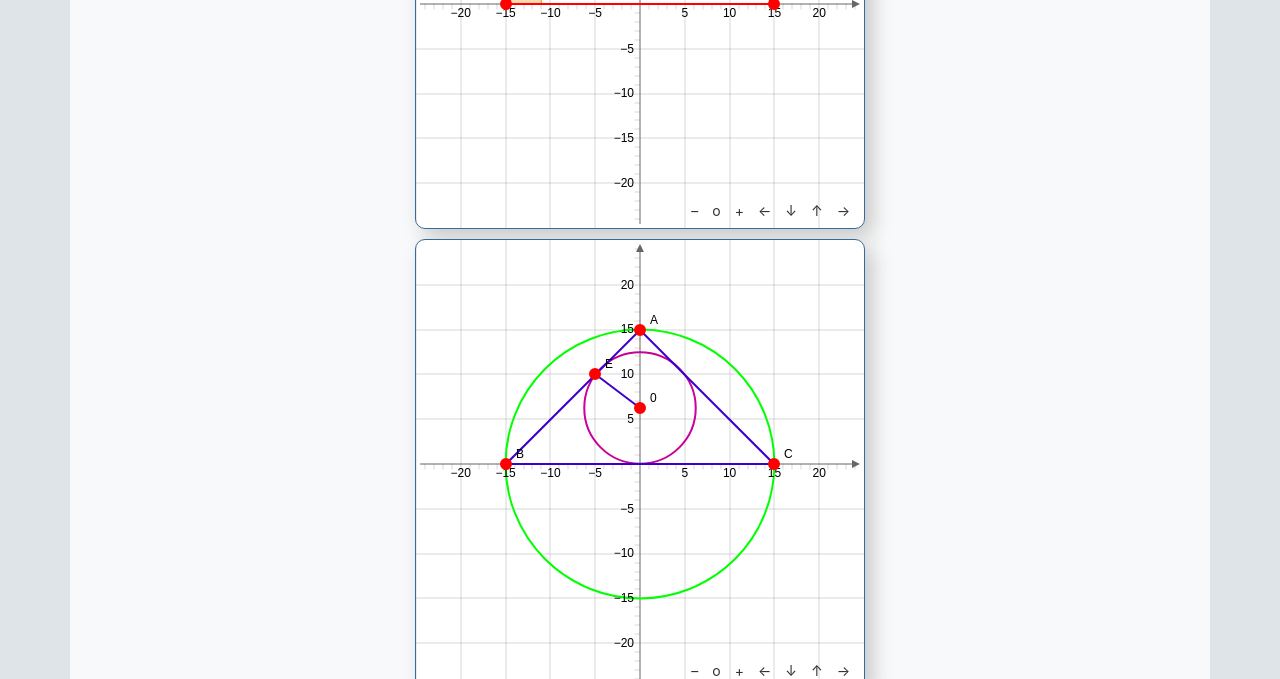
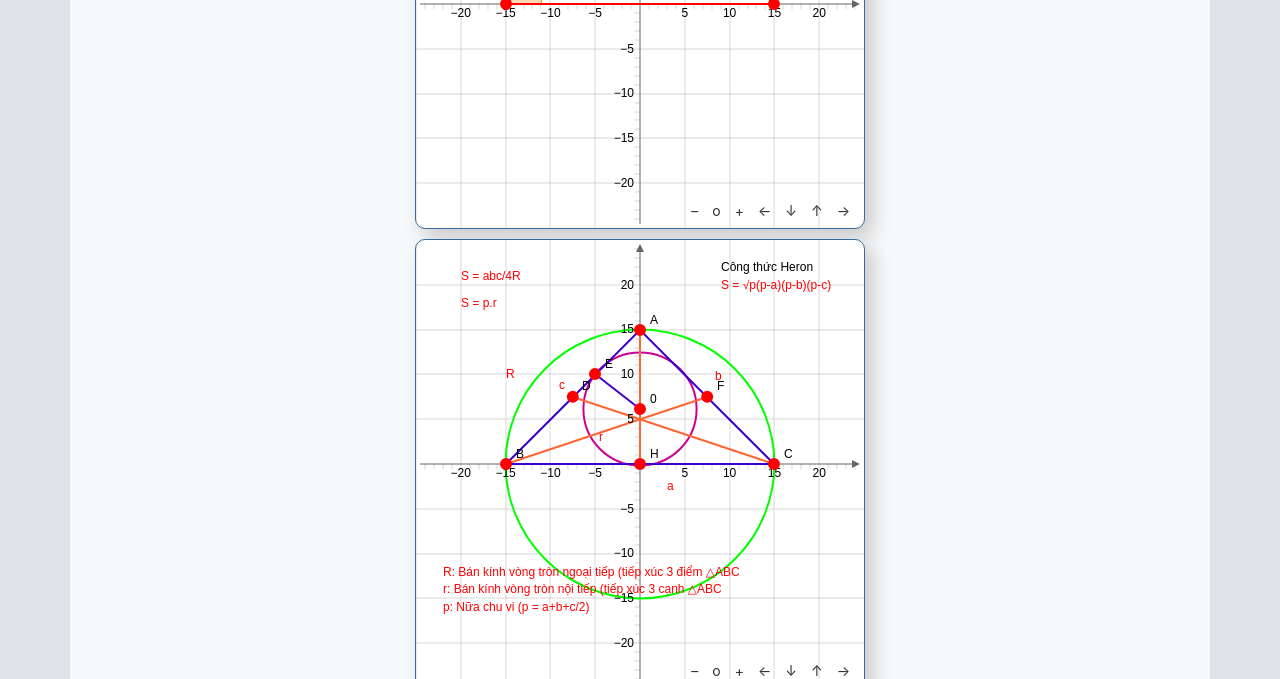
Before and after one commit to tranduclinh197/tranduclinh197.github.io, a Jekyll site: the page built from _posts/change_file/2019-09-13-on-lai-toan-hinh-co-ban.md, in a window 1280 px wide and 1400 px high, scrolled down 7544 px. Shown: the top 679 px of the window. Built offline with Jekyll 4.4.1, drawn with Linux system fonts in a browser that asks for light colours; some of the changed text lies outside the part shown; grey boxes are pictures that could not be loaded.

```diff
--- a/_posts/change_file/2019-09-13-on-lai-toan-hinh-co-ban.md
+++ b/_posts/change_file/2019-09-13-on-lai-toan-hinh-co-ban.md
@@ -90,8 +90,6 @@ Khác biệt lớn nhất khi thiết kế icon theo ý muốn ta phải sử d
 
 <div id="acreage_2" class="jxgbox jxgControll_embed"></div>
 
-![image-title-here](/assets/img/img-post/toan-hinh-co-ban-p1/dien-tich-2.png){:width="100%"}
-
 * **Định lý hàm số (sin)**
     * `a/sinA = b/sinB = c/sinC = 2R`
 
@@ -101,17 +99,14 @@ Khác biệt lớn nhất khi thiết kế icon theo ý muốn ta phải sử d
     * `c^2 = a^2 + b^2 - 2ab . cosC`
 
 * **Đường trung tuyến** là đường thẳng hạ từ đỉnh xuống trung điểm cạnh đối diện.
+* **Trọng tâm** là giao nhau của 3 đường trung tuyến.
 
-![image-title-here](/assets/img/img-post/toan-hinh-co-ban-p1/trung-tuyen.png){:width="100%"}
-<hr/>
-* **Trọng tâm** là giao nhau của 3 đường trung tuyến.
+<div id="median_line" class="jxgbox jxgControll_embed"></div>
+
 => G là trọng tâm.<br/>
     * `AG = 2/3 AM`
     * `GM = 1/3 AM`
     * `AM = 1/3 GM`
-
-![image-title-here](/assets/img/img-post/toan-hinh-co-ban-p1/trong-tam.png){:width="100%"}
-<hr/>
 
 * **Trực tâm** là giao nhau của 3 đường cao<br/>
 => H là trọng tâm
--- a/assets/js/main.js
+++ b/assets/js/main.js
@@ -1 +1 @@
-import { one_point, two_point, midpoint, threedot, triangle, high_road, pitago, trigonometric, acreage, acreage_2 } from './post/basicgeometry.js';
+import { one_point, two_point, midpoint, threedot, triangle, high_road, pitago, trigonometric, acreage, acreage_2, median_line } from './post/basicgeometry.js';
--- a/assets/js/post/basicgeometry.js
+++ b/assets/js/post/basicgeometry.js
@@ -17,7 +17,7 @@ function midpoint() {
   point[0] = mid_point.create('point',[-10,5], {name:'A',size:4});
   point[1] = mid_point.create('point',[20,5], {name:'B',size:4});
   point[2] = mid_point.create('point',[5,-5], {name:'N',size:4});
-  point[3] = mid_point.create('point',[5,5], {name:'M',size:5});
+  point[3] = mid_point.create('midpoint', [point[0], point[1]], {name:'M',size:4});
   mid_point.create('text', [8, 6, "Trung điểm"]);
 
 function line_point (x, y, color='#208', sF = false, sL = false) {
@@ -119,7 +119,8 @@ function pitago () {
   point[0] = board.create('point',[-15,-15], {name:'A',size:4});
   point[1] = board.create('point',[-15,15], {name:'B',size:4});
   point[2] = board.create('point',[15,-15], {name:'C',size:4});
-  point[3] = board.create('point',[0,0], {name:'H',size:4});
+  point[3] = board.create('midpoint', [point[1], point[2]], {name:'H',size:4});
+
   board.create('text', [-10, 10, "Hình chiếu"]);
   board.create('text', [-21, 3, "Đường xiên"]);
   board.create('text', [-10, -9, "Đường cao"]);
@@ -192,10 +193,18 @@ function acreage_2 () {
   point[0] = board.create('point',[0,15], {name:'A',size:4});
   point[1] = board.create('point',[-15,0], {name:'B',size:4});
   point[2] = board.create('point',[15,0], {name:'C',size:4});
-  point[3] = board.create('point',[0,6.3], {name:'0',size:4});
-  point[4] = board.create('point',[-5,10], {name:'E',size:4});
+  point[3] = board.create('midpoint', [point[1], point[2]], {name:'H',size:4});
+  point[4] = board.create('point',[0,6.14], {name:'0',size:4});
+  point[5] = board.create('point',[-5,10], {name:'E',size:4});
+  point[6] = board.create('midpoint', [point[0], point[1]], {name:'D',size:4});
+  point[7] = board.create('midpoint', [point[0], point[2]], {name:'F',size:4});
+
+
+  // point[5] = board.create('midpoint', [point[0], point[4]], {name:'E',size:4});
+
+
   board.create('circle',[point[0], point[1], point[2]], {strokeColor:'#00ff00',strokeWidth:2});
-  board.create('circle',[point[3], point[4]], {strokeColor:'rgb(202, 0, 151)', strokeWidth:2});
+  board.create('circle',[point[4], point[5]], {strokeColor:'rgb(202, 0, 151)', strokeWidth:2});
 
 
 
@@ -206,6 +215,55 @@ function acreage_2 () {
   line_point("A","C");
   line_point("B","C");
   line_point("0","E");
+  line_point("A","H", "#FF6633");
+  line_point("B","F", "#FF6633");
+  line_point("C","D", "#FF6633");
+
+
+  board.create('text', [3, -2.5, "a"], {strokeColor:'red'});
+  board.create('text', [8.37, 9.86, "b"], {strokeColor:'red'});
+  board.create('text', [-9, 8.8, "c"], {strokeColor:'red'});
+  board.create('text', [-20, 21, "S = abc/4R"], {strokeColor:'red'});
+  board.create('text', [-20, 18, "S = p.r"], {strokeColor:'red'});
+  board.create('text', [9, 22, "Công thức Heron"]);
+  board.create('text', [9, 20, "S = &Sqrt;p(p-a)(p-b)(p-c)"], {strokeColor:'red'});
+  board.create('text', [-15, 10, "R"], {strokeColor:'red'});
+  board.create('text', [-4.6, 3, "r"], {strokeColor:'red'});
+  board.create('text', [-22, -12, "R: Bán kính vòng tròn ngoại tiếp (tiếp xúc 3 điểm &xutri;ABC"], {strokeColor:'red'});
+  board.create('text', [-22, -14, "r: Bán kính vòng tròn nội tiếp (tiếp xúc 3 cạnh &xutri;ABC"], {strokeColor:'red'});
+  board.create('text', [-22, -16, "p: Nữa chu vi (p = a+b+c/2)"], {strokeColor:'red'});
+};
+
+function median_line() {
+  let board = JXG.JSXGraph.initBoard('median_line', {boundingbox: [-25, 25, 25, -25], axis:true, showCopyright:false});
+  point[0] = board.create('point',[0,15], {name:'A',size:4});
+  point[1] = board.create('point',[-20,0], {name:'B',size:4});
+  point[2] = board.create('point',[15,0], {name:'C',size:4});
+
+  point[3] = board.create('midpoint', [point[0], point[1]], {name:'D',size:4});
+  point[4] = board.create('midpoint', [point[1], point[2]], {name:'E',size:4});
+  point[5] = board.create('midpoint', [point[2], point[0]], {name:'M',size:4});
+
+
+
+  function line_point (x, y, color='rgb(61, 0, 202)') {
+    board.create('line',[x, y], {strokeColor: color,strokeWidth:2, straightFirst:false, straightLast:false,});
+  }
+  line_point("A","B");
+  line_point("A","C");
+  line_point("B","C");
+  line_point("B","M", "rgb(202, 0, 151)");
+  line_point("C","D", "rgb(255, 251, 0)");
+  line_point("A","E", "rgb(0, 255, 34)");
+
+  board.create('text', [-10, 3.8, "mb"], {strokeColor:'rgb(202, 0, 151)'});
+  board.create('text', [7, 4.2, "mc"], {strokeColor:'rgb(255, 251, 0)'});
+  board.create('text', [-3.7, -1.5, "ma"], {strokeColor:'rgb(0, 255, 34)'});
+
+  board.create('text', [6, -7, "ma^2 = (b^2+c^2)/2 - a^2/4"], {strokeColor:'red'});
+  board.create('text', [6, -9, "mb^2 = (a^2+c^2)/2 - b^2/4"], {strokeColor:'red'});
+  board.create('text', [6, -11, "ma^2 = (a^2+b^2)/2 - c^2/4"], {strokeColor:'red'});
+  board.create('text', [-3, 6.5, "G"], {strokeColor:'red'});
 
 };
 
@@ -224,4 +282,5 @@ pitago();
 trigonometric();
 acreage();
 acreage_2();
-export { one_point, two_point, midpoint, threedot, triangle, high_road, pitago, trigonometric, acreage, acreage_2 };
+median_line();
+export { one_point, two_point, midpoint, threedot, triangle, high_road, pitago, trigonometric, acreage, acreage_2, median_line };
```
